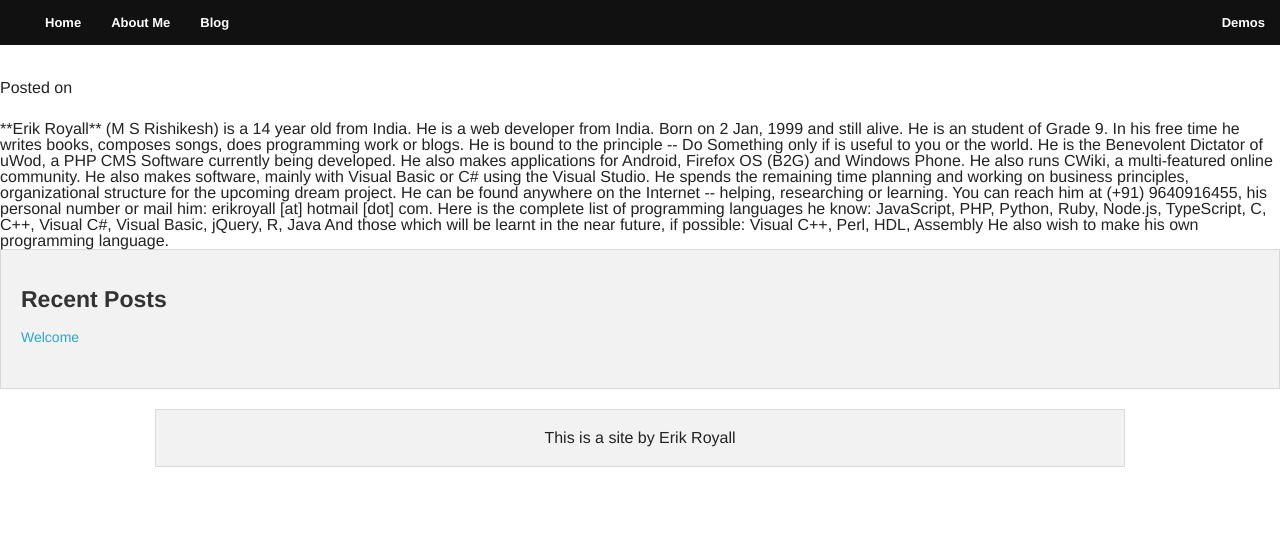
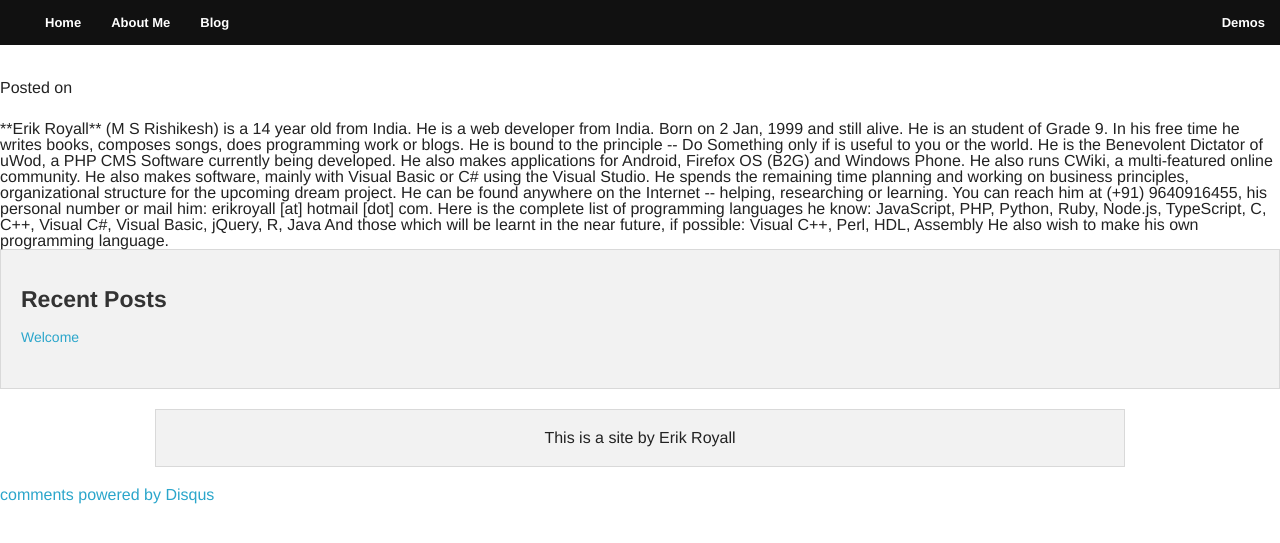
Before and after one commit to erikroyall/erikroyall.github.com, a Jekyll site: the page built from about.html, in a window 1280 px wide. Shown: the top 543 px of the page. Built offline with Jekyll 4.4.1, drawn with Linux system fonts in a browser that asks for light colours; Markdown is read by kramdown in place of the engine named in the settings; comment, search, counter and statistics services are not loaded; some of the changed lines change nothing that is shown.

Commit message:
Add Disqus pane

```diff
--- a/_includes/blog-footer.html
+++ b/_includes/blog-footer.html
@@ -16,7 +16,9 @@
     <script>
         $(document).foundation();
     </script>
-    <script type="text/javascript">
+
+        <!-- Disqus -->
+        <script type="text/javascript">
     /* * * CONFIGURATION VARIABLES: EDIT BEFORE PASTING INTO YOUR WEBPAGE * * */
     var disqus_shortname = 'erikroyall'; // required: replace example with your forum shortname
 
@@ -28,6 +30,22 @@
         (document.getElementsByTagName('HEAD')[0] || document.getElementsByTagName('BODY')[0]).appendChild(s);
     }());
     </script>
+        <div id="disqus_thread"></div>
+    <script type="text/javascript">
+        /* * * CONFIGURATION VARIABLES: EDIT BEFORE PASTING INTO YOUR WEBPAGE * * */
+        var disqus_shortname = 'erikroyall'; // required: replace example with your forum shortname
+
+        /* * * DON'T EDIT BELOW THIS LINE * * */
+        (function() {
+            var dsq = document.createElement('script'); dsq.type = 'text/javascript'; dsq.async = true;
+            dsq.src = '//' + disqus_shortname + '.disqus.com/embed.js';
+            (document.getElementsByTagName('head')[0] || document.getElementsByTagName('body')[0]).appendChild(dsq);
+        })();
+    </script>
+    <noscript>Please enable JavaScript to view the <a href="http://disqus.com/?ref_noscript">comments powered by Disqus.</a></noscript>
+    <a href="http://disqus.com" class="dsq-brlink">comments powered by <span class="logo-disqus">Disqus</span></a>
+
+
 
 </body>
 </html>
```
